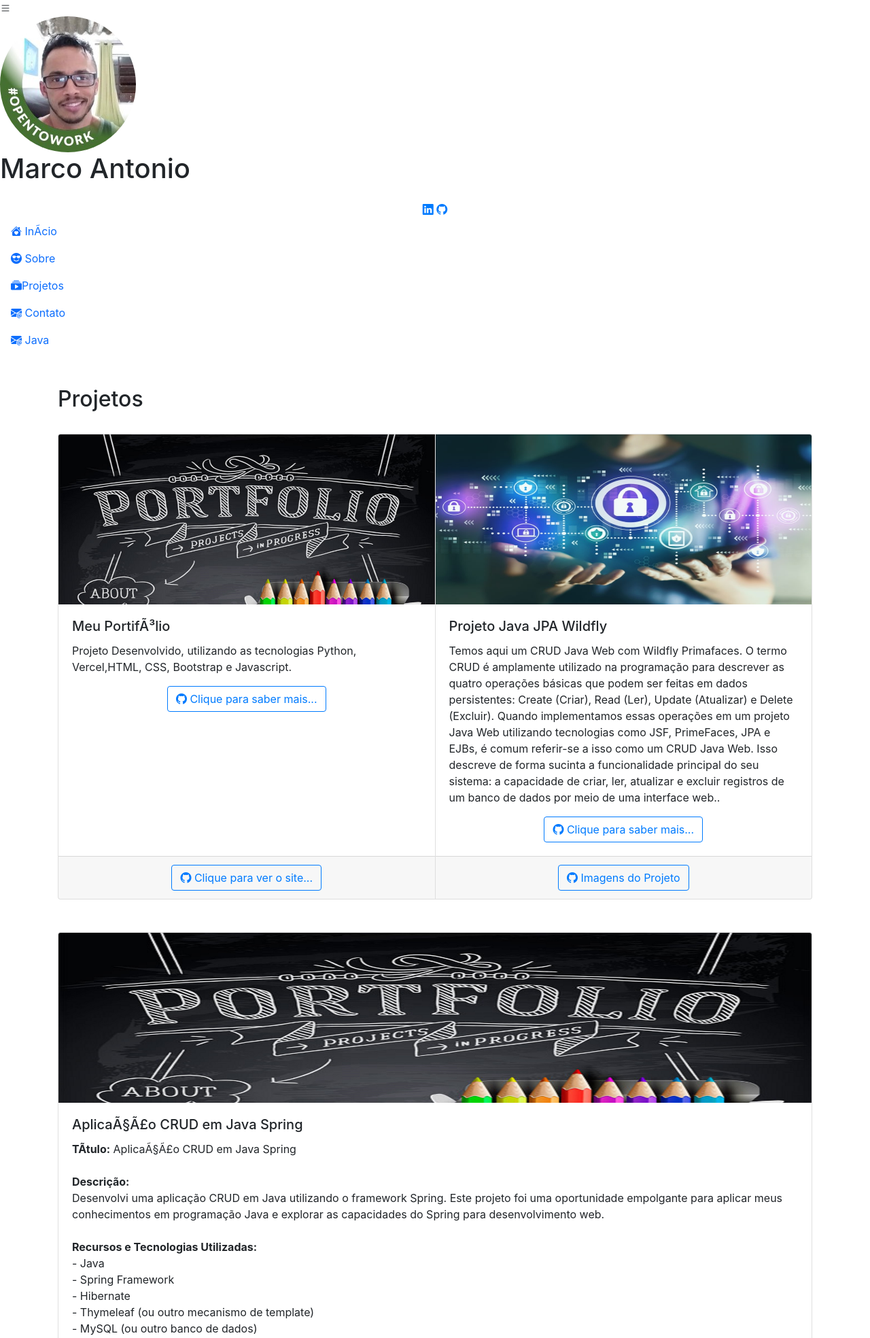
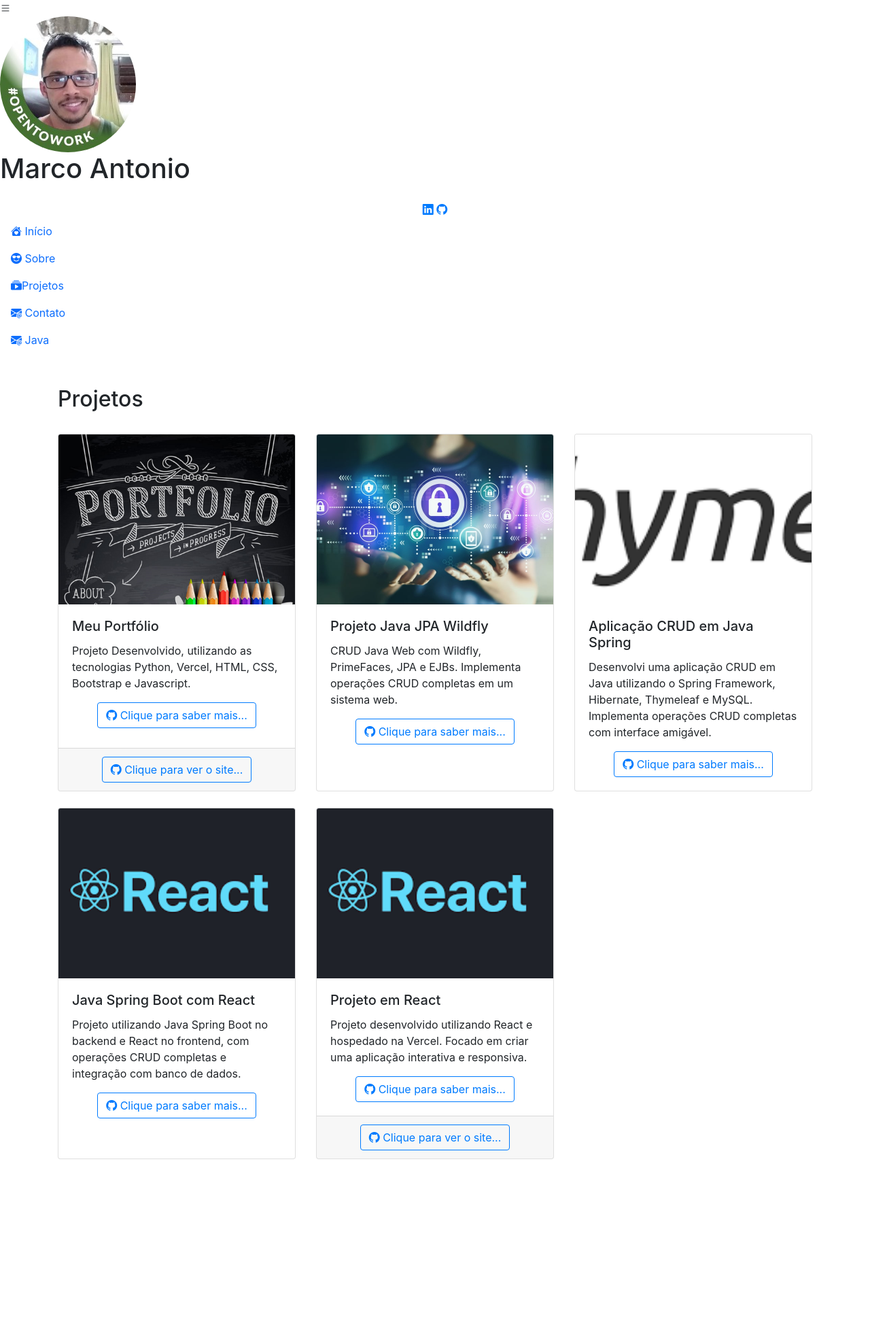
Before and after one commit to masfgroove/apuracao-masf-web, a Flask app: page /projetos in a window 1280 px wide. Shown: the top 1968 px of the page at 68% size. After the commit the page ends 1705 px from the top, so only its background shows below. Run offline with Flask 3, Linux system fonts and the light colour scheme; some libraries are stand-ins or nearby versions.

Commit message:
first commit

```diff
--- a/src/api/templates/base.html
+++ b/src/api/templates/base.html
@@ -38,7 +38,7 @@
         <nav id="navbar" class="nav-menu">
             <ul class="nav flex-column">
                 <li class="nav-item">
-                  <a class="nav-link active" aria-current="page" href="/"><i class="bi bi-house-heart-fill"></i></i> InÃ­cio</a>
+                  <a class="nav-link active" aria-current="page" href="/"><i class="bi bi-house-heart-fill"></i></i> Início</a>
                 </li>
                 <li class="nav-item">
                   <a class="nav-link" href="/sobre"><i class="bi bi-emoji-sunglasses-fill"></i></i> Sobre</a>
--- a/src/api/templates/public/index.html
+++ b/src/api/templates/public/index.html
@@ -6,7 +6,7 @@
     <section id="inicio" class="row m-0 p-0">
         <!-- class="row m-0 p-0 - ZERANDO A MARGIN E O PADDING -->
         <div class="col-md-5 d-flex justify-content-center align-items-center flex-column">
-            <h2 class="text-white text-shadow">Marco Antonio</h2>
+            <h2 class="text-white text-shadow">Marco Antonio </h2>
             <span id="subtitle" class="text-white">Programador Java e Desenvolvedor SQL</span>
         </div>
 
--- a/src/api/templates/public/projetos.html
+++ b/src/api/templates/public/projetos.html
@@ -4,161 +4,88 @@
 <main id="main">
     <section id="projetos">
         <div class="container pb-5 pt-5">
-
             <h2 class="pb-4">Projetos</h2>
-
-                <div id="carouselProjeto" class="carousel carousel-dark slide" data-bs-ride="carousel">
-                <div class="carousel-indicators">
-                    <button type="button" data-bs-target="#carouselProjeto" data-bs-slide-to="0" class="active"
-                        aria-current="true" aria-label="Slide 1"></button>
-                    <!--                 <button type="button" data-bs-target="#carouselProjeto" data-bs-slide-to="1"
-                    aria-label="Slide 2"></button> -->
-
-                </div>
-                <div class="carousel-inner">
-                    <div class="carousel-item active" data-bs-interval="10000">
-
-                        <div class="card-group">
-                            <div class="card">
-                                <img src="../../static/img/portifolio2.jpg"  height="250" width="100" class="card-img-top"
-                                    alt="Imagem Polvo em forma de um Banco">
+            <div class="row row-cols-1 row-cols-md-2 row-cols-lg-3 g-4">
+                <!-- Primeiro Projeto -->
+                <div class="col">
+                    <div class="card h-100">
+                        <img src="../../static/img/portifolio2.jpg" class="card-img-top" alt="Imagem Portfólio" style="object-fit: cover; height: 250px;">
                         <div class="card-body">
-                                    <h5 class="card-title">Meu PortifÃ³lio</h5>
-                                    <p class="card-text">Projeto Desenvolvido, utilizando as tecnologias Python, Vercel,HTML, CSS, Bootstrap e Javascript.</p>
+                            <h5 class="card-title">Meu Portfólio</h5>
+                            <p class="card-text">Projeto Desenvolvido, utilizando as tecnologias Python, Vercel, HTML, CSS, Bootstrap e Javascript.</p>
                             <div class="d-flex justify-content-center">
-                                        <a href="https://github.com/masfgroove/Meu-Site" target="_blank"
-                                            class="btn btn-outline-primary"><i class="bi bi-github"></i>
-                                            Clique
-                                            para saber mais...</a>
+                                <a href="https://github.com/masfgroove/Meu-Site" target="_blank" class="btn btn-outline-primary"><i class="bi bi-github"></i> Clique para saber mais...</a>
                             </div>
                         </div>
                         <div class="card-footer d-flex justify-content-center">
-
-                                    <a href="https://masf.vercel.app/" target="_blank"
-                                            class="btn btn-outline-primary"><i class="bi bi-github"></i>
-                                            Clique
-                                            para ver o site...</a>
+                            <a href="https://masf.vercel.app/" target="_blank" class="btn btn-outline-primary"><i class="bi bi-github"></i> Clique para ver o site...</a>
                         </div>
                     </div>
-                            <div class="card">
-                                <img src="../../static/img/componentes1.jpg" height="250" width="100" class="card-img-top"
-                                    alt="Logotipo proef entrevista">
+                </div>
+                <!-- Segundo Projeto -->
+                <div class="col">
+                    <div class="card h-100">
+                        <img src="../../static/img/componentes1.jpg" class="card-img-top" alt="Imagem Projeto Java" style="object-fit: cover; height: 250px;">
                         <div class="card-body">
                             <h5 class="card-title">Projeto Java JPA Wildfly</h5>
-                                    <p class="card-text">Temos aqui um CRUD Java Web com Wildfly Primafaces. O termo CRUD é amplamente utilizado na programação para descrever as quatro operações básicas que podem ser feitas em dados persistentes: Create (Criar), Read (Ler), Update (Atualizar) e Delete (Excluir). Quando implementamos essas operações em um projeto Java Web utilizando tecnologias como JSF, PrimeFaces, JPA e EJBs, é comum referir-se a isso como um CRUD Java Web. Isso descreve de forma sucinta a funcionalidade principal do seu sistema: a capacidade de criar, ler, atualizar e excluir registros de um banco de dados por meio de uma interface web..
+                            <p class="card-text">CRUD Java Web com Wildfly, PrimeFaces, JPA e EJBs. Implementa operações CRUD completas em um sistema web.</p>
                             <div class="d-flex justify-content-center">
-                                        <a href="https://github.com/masfgroove/infotera" target="_blank"
-                                            class="btn btn-outline-primary"><i class="bi bi-github"></i>
-                                            Clique
-                                            para saber mais...</a>
+                                <a href="https://github.com/masfgroove/infotera" target="_blank" class="btn btn-outline-primary"><i class="bi bi-github"></i> Clique para saber mais...</a>
+                            </div>
                         </div>
 
                     </div>
-                                <div class="card-footer d-flex justify-content-center">
-
-                                    <a href="https://masf.vercel.app/imagemp1" target="_blank"
-                                            class="btn btn-outline-primary"><i class="bi bi-github"></i>
-                                            Imagens do Projeto</a>
+                </div>
+                <!-- Terceiro Projeto -->
+                <div class="col">
+                    <div class="card h-100">
+                        <img src="../../static/img/thymeleaf.png" class="card-img-top" alt="Imagem Aplicação CRUD" style="object-fit: cover; height: 250px;">
+                        <div class="card-body">
+                            <h5 class="card-title">Aplicação CRUD em Java Spring</h5>
+                            <p class="card-text">
+                                Desenvolvi uma aplicação CRUD em Java utilizando o Spring Framework, Hibernate, Thymeleaf e MySQL. Implementa operações CRUD completas com interface amigável.
+                            </p>
+                            <div class="d-flex justify-content-center">
+                                <a href="https://github.com/masfgroove/java_spring" target="_blank" class="btn btn-outline-primary"><i class="bi bi-github"></i> Clique para saber mais...</a>
                             </div>
                         </div>
-
-
-
-
                     </div>
-
-
                 </div>
-
-
-
-        </div>
-
-<br><br>
-
-
-        <div class="carousel-inner">
-        <div class="carousel-item active" data-bs-interval="10000">
-
-            <div class="card-group">
-                <div class="card">
-                    <img src="../../static/img/portifolio2.jpg"  height="250" width="100" class="card-img-top"
-                        alt="Imagem Polvo em forma de um Banco">
+                <!-- Quarto Projeto -->
+                <div class="col">
+                    <div class="card h-100">
+                        <img src="../../static/img/react3.png" class="card-img-top" alt="Imagem Java Spring Boot com React" style="object-fit: cover; height: 250px;">
                         <div class="card-body">
-                        <h5 class="card-title">AplicaÃ§Ã£o CRUD em Java Spring</h5>
+                            <h5 class="card-title">Java Spring Boot com React</h5>
                             <p class="card-text">
-
-                            <strong>TÃ­tulo:</strong> AplicaÃ§Ã£o CRUD em Java Spring
-            <br><br>
-            <strong>Descrição:</strong><br>
-            Desenvolvi uma aplicação CRUD em Java utilizando o framework Spring. Este projeto foi uma oportunidade empolgante para aplicar meus conhecimentos em
-            programação Java e explorar as capacidades do Spring para desenvolvimento web.
-            <br><br>
-            <strong>Recursos e Tecnologias Utilizadas:</strong><br>
-            - Java<br>
-            - Spring Framework<br>
-            - Hibernate<br>
-            - Thymeleaf (ou outro mecanismo de template)<br>
-            - MySQL (ou outro banco de dados)
-            <br><br>
-            <strong>Funcionalidades Implementadas:</strong><br>
-            - Operações CRUD completas para uma entidade específica (por exemplo, Usuários, Produtos, etc.)<br>
-            - Validação de dados de entrada<br>
-            - Integração com banco de dados para persistência de dados<br>
-            - Interface de usuário amigável e responsiva
-            <br><br>
-            <strong>Aprendizados e Desafios:</strong><br>
-            Durante o desenvolvimento deste projeto, aprendi a configurar um ambiente de desenvolvimento Java Spring, a implementar operações CRUD básicas e a lidar com a integração entre o backend e o banco de dados. Enfrentei desafios ao lidar com a configuração do Spring e Hibernate, mas com persistÃªncia e pesquisa,
-            consegui superar esses obstáculos e entregar uma aplicação funcional e robusta.
-            <br><br>
-            <strong>Próximos Passos:</strong><br>
-            Para futuras melhorias, pretendo implementar autenticação de usuários, paginação de resultados e uma
-            interface mais moderna e interativa utilizando tecnologias front-end como React ou Angular.
-            <br><br>
-            <strong>ConclusÃ£o:</strong><br>
-            Este projeto foi uma oportunidade valiosa para aplicar meus conhecimentos em Java Spring em um contexto prático.
-            Estou ansioso para continuar a explorar e expandir minhas habilidades em desenvolvimento de software.
+                                Projeto utilizando Java Spring Boot no backend e React no frontend, com operações CRUD completas e integração com banco de dados.
                             </p>
                             <div class="d-flex justify-content-center">
-                            <a href="https://github.com/masfgroove/java_spring" target="_blank"
-                                class="btn btn-outline-primary"><i class="bi bi-github"></i>
-                                Clique
-                                para saber mais...</a>
+                                <a href="https://github.com/masfgroove/Spring-Boot-React/tree/main" target="_blank" class="btn btn-outline-primary"><i class="bi bi-github"></i> Clique para saber mais...</a>
+                            </div>
+                        </div>
+                    </div>
+                </div>
+                <!-- Quinto Projeto -->
+                <div class="col">
+                    <div class="card h-100">
+                        <img src="../../static/img/react3.png" class="card-img-top" alt="Imagem do Projeto em React" style="object-fit: cover; height: 250px;">
+                        <div class="card-body">
+                            <h5 class="card-title">Projeto em React</h5>
+                            <p class="card-text">
+                                Projeto desenvolvido utilizando React e hospedado na Vercel. Focado em criar uma aplicação interativa e responsiva.
+                            </p>
+                            <div class="d-flex justify-content-center">
+                                <a href="https://github.com/masfgroove/meu-projeto-react" target="_blank" class="btn btn-outline-primary"><i class="bi bi-github"></i> Clique para saber mais...</a>
                             </div>
                         </div>
                         <div class="card-footer d-flex justify-content-center">
-
-                        <a href="https://masf.vercel.app/imagemp2" target="_blank"
-                                class="btn btn-outline-primary"><i class="bi bi-github"></i>
-                                Clique
-                                para ver as imagens..</a>
+                            <a href="https://meu-projeto-react-three.vercel.app/" target="_blank" class="btn btn-outline-primary"><i class="bi bi-github"></i> Clique para ver o site...</a>
                         </div>
                     </div>
-
-
-
-
                 </div>
-
-
             </div>
-
-
-
         </div>
-
-
-
-
-
-
-
-
-
-
-
-
-
     </section>
 </main>
 {% endblock %}
```
Also changed, not shown: src/api/templates/public/sobre.html (+53 -72 lines), src/api/static/img/react3.png (added), src/api/static/img/thymeleaf.png (added), src/api/static/img/word.png (added), 3 other files. Lines whose indentation alone changed are shown as unchanged.
